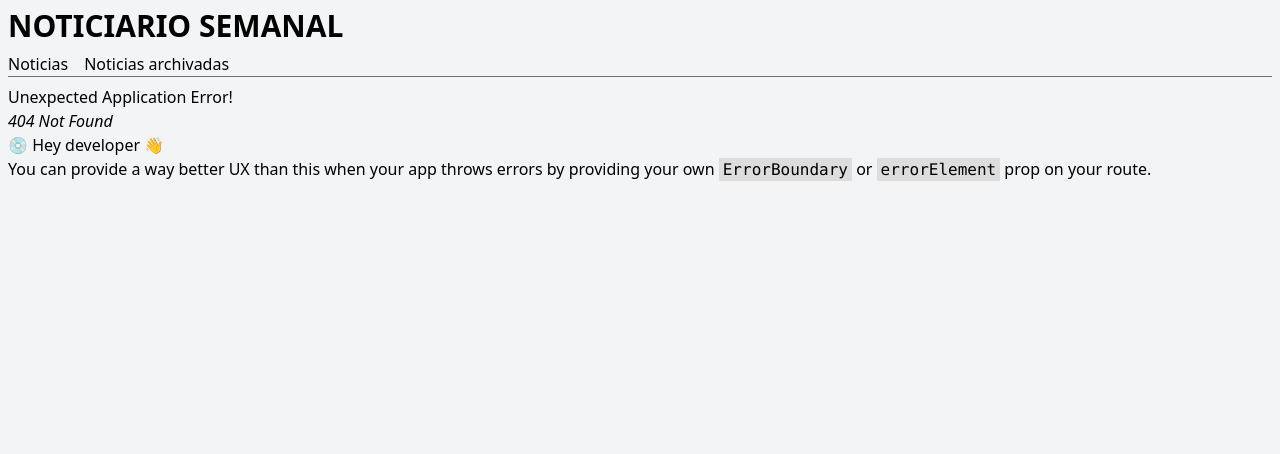
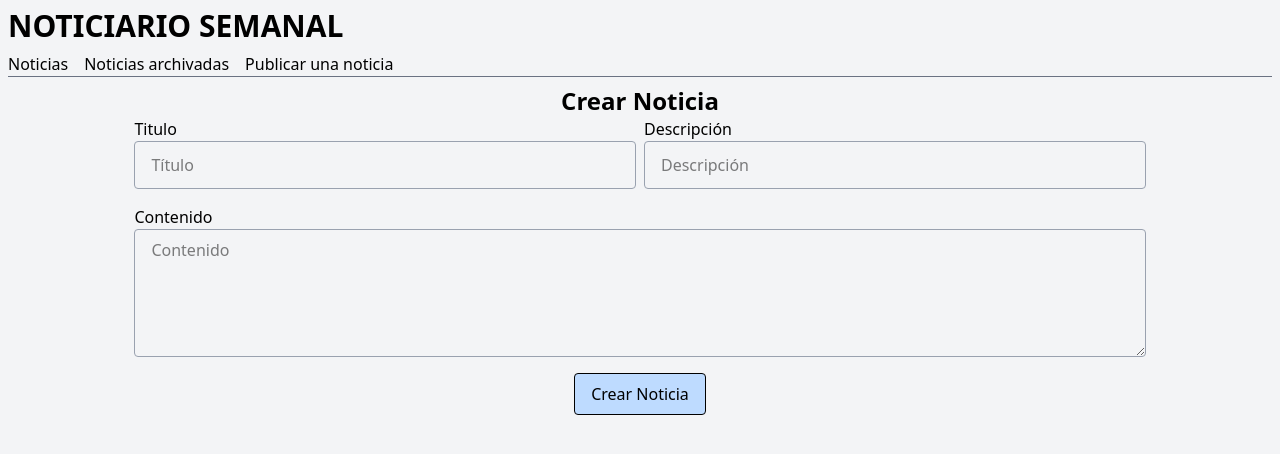
Before and after one commit to AdrianRgGit/allfunds_prueba_tecnica, a React (Vite) app in the folder news-frontend/: page /create-new in a window 1280 px wide. Before the commit this address had no page. Shown: the top 454 px of the page. Built offline with nearby package versions, Linux system fonts and the light colour scheme.

Commit message:
creado formulario para crear una noticia

```diff
--- a/news-frontend/package.json
+++ b/news-frontend/package.json
@@ -11,11 +11,13 @@
   },
   "dependencies": {
     "@tailwindcss/vite": "^4.0.0",
+    "formik": "^2.4.6",
     "lucide-react": "^0.474.0",
     "react": "^18.3.1",
     "react-dom": "^18.3.1",
     "react-router-dom": "^7.1.3",
-    "tailwindcss": "^4.0.0"
+    "tailwindcss": "^4.0.0",
+    "yup": "^1.6.1"
   },
   "devDependencies": {
     "@eslint/js": "^9.17.0",
--- a/news-frontend/src/app/routes.tsx
+++ b/news-frontend/src/app/routes.tsx
@@ -1,6 +1,7 @@
 import { createBrowserRouter } from "react-router-dom";
 import Home from "../pages/Home/Home";
 import Archive from "../pages/Archive/Archive";
+import CreateNew from "../pages/CreateNew/CreateNew";
 
 const routes = createBrowserRouter([
   {
@@ -11,6 +12,10 @@ const routes = createBrowserRouter([
     path: "/archive",
     element: <Archive />,
   },
+  {
+    path: "/create-new",
+    element: <CreateNew />,
+  },
 ]);
 
 export default routes;
--- /dev/null
+++ b/news-frontend/src/components/News/NewsForm/NewsForm.tsx
@@ -0,0 +1,62 @@
+import { Form, Formik } from "formik";
+import * as Yup from "yup";
+import CustomTextField from "../../Ui/CustomTextField/CustomTextField";
+import CustomButton from "../../Ui/CustomButton/CustomButton";
+
+const NewsSchema = Yup.object({
+  title: Yup.string(),
+  description: Yup.string(),
+  content: Yup.string(),
+});
+
+const NewsForm = () => {
+  const initialValues = {
+    title: "",
+    description: "",
+    content: "",
+  };
+
+  const handleSubmit = (values: any) => {
+    console.log(values);
+  };
+  return (
+    <Formik
+      initialValues={initialValues}
+      validationSchema={NewsSchema}
+      onSubmit={handleSubmit}
+    >
+      <Form className="grid grid-cols-2 gap-x-2 gap-y-4">
+        <CustomTextField
+          type="text"
+          name="title"
+          label="Titulo"
+          placeholder="Título"
+          required
+        />
+        <CustomTextField
+          type="text"
+          name="description"
+          label="Descripción"
+          placeholder="Descripción"
+          required
+        />
+        <div className="col-span-2">
+          <CustomTextField
+            as="textarea"
+            type="text"
+            name="content"
+            label="Contenido"
+            placeholder="Contenido"
+            required
+          />
+        </div>
+
+        <div className="col-span-2 m-auto">
+          <CustomButton type="submit">Crear Noticia</CustomButton>
+        </div>
+      </Form>
+    </Formik>
+  );
+};
+
+export default NewsForm;
--- /dev/null
+++ b/news-frontend/src/components/Ui/CustomTextField/CustomTextField.tsx
@@ -0,0 +1,32 @@
+import { Field } from "formik";
+import { FC } from "react";
+import { CustomTextFieldProps } from "../../../types/ui/customTextField";
+
+const CustomTextField: FC<CustomTextFieldProps> = ({
+  as = "input",
+  type = "text",
+  name,
+  label,
+  placeholder,
+  required = false,
+  ...props
+}) => {
+  return (
+    <label className="flex flex-1 flex-col">
+      <span>{label}</span>
+      <Field
+        as={as}
+        type={type}
+        name={name}
+        placeholder={placeholder}
+        required={required}
+        className={`${
+          as === "textarea" ? "h-32" : "h-12"
+        } rounded border border-gray-400 px-4 py-2 outline-blue-500`}
+        {...props}
+      />
+    </label>
+  );
+};
+
+export default CustomTextField;
--- a/news-frontend/src/layout/Layout.tsx
+++ b/news-frontend/src/layout/Layout.tsx
@@ -10,6 +10,7 @@ const Layout: FC<LayoutProps> = ({ children }) => {
         <nav className="space-x-4 border-b border-gray-500">
           <CustomLink href="/" title="Noticias" />
           <CustomLink href="/archive  " title="Noticias archivadas" />
+          <CustomLink href="/create-new  " title="Publicar una noticia" />
         </nav>
       </header>
       {children}
--- a/news-frontend/src/pages/Archive/Archive.tsx
+++ b/news-frontend/src/pages/Archive/Archive.tsx
@@ -17,6 +17,15 @@ const Archive = () => {
         content="Contenido"
         author="Autor"
         date="Fecha"
+        archivedDate="Fecha de archivado"
+      />
+      <NewsCard
+        title="Noticia"
+        description="Descripción"
+        content="Contenido"
+        author="Autor"
+        date="Fecha"
+        archivedDate="Fecha de archivado"
       />
     </main>
   );
--- /dev/null
+++ b/news-frontend/src/pages/CreateNew/CreateNew.tsx
@@ -0,0 +1,11 @@
+import NewsForm from "../../components/News/NewsForm/NewsForm";
+
+const CreateNew = () => {
+  return (
+    <main className="mx-auto w-[80%]">
+      <h2 className="text-center text-2xl font-bold">Crear Noticia</h2>
+      <NewsForm />
+    </main>
+  );
+};
+export default CreateNew;
--- /dev/null
+++ b/news-frontend/src/types/ui/customTextField.tsx
@@ -0,0 +1,8 @@
+export interface CustomTextFieldProps {
+  as?: string;
+  type: string;
+  name: string;
+  label: string;
+  placeholder?: string;
+  required?: boolean;
+}
```
Also changed, not shown: 1 other file (tests, documents, lock files or other folders).
